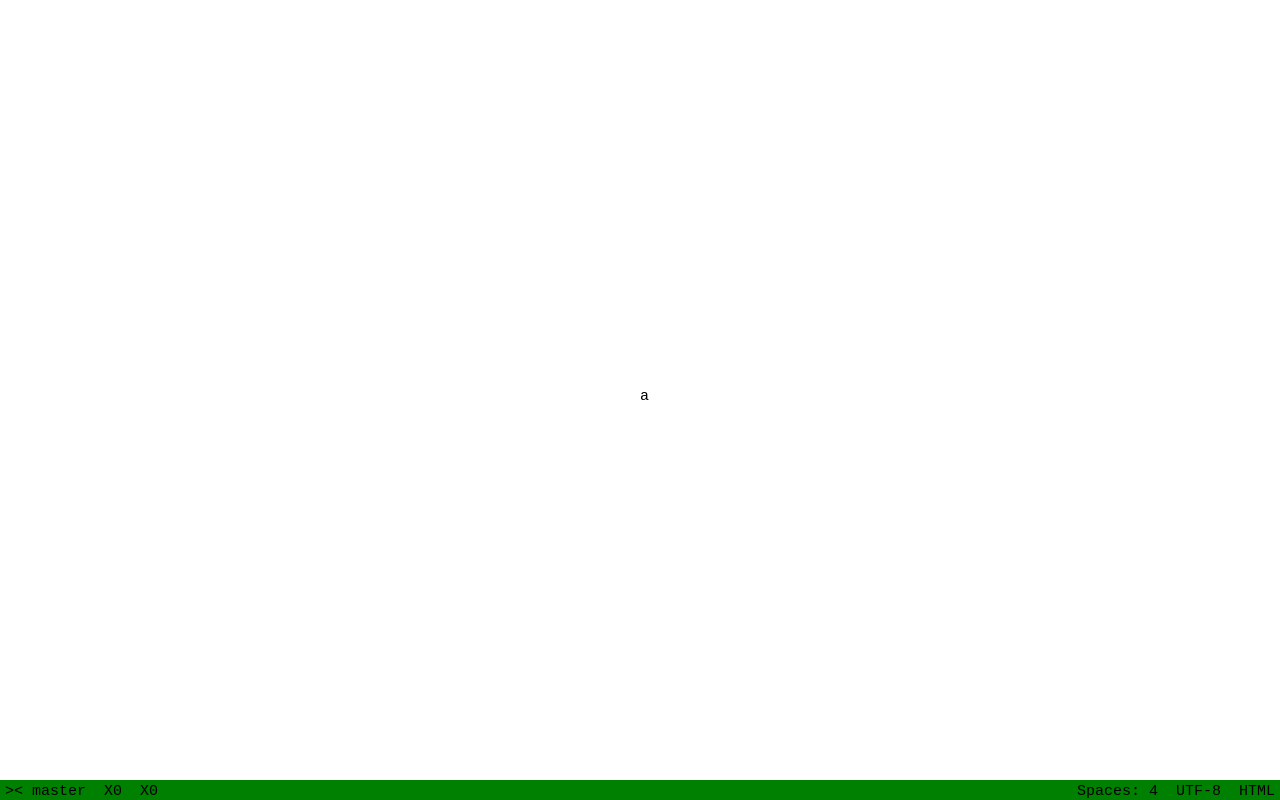
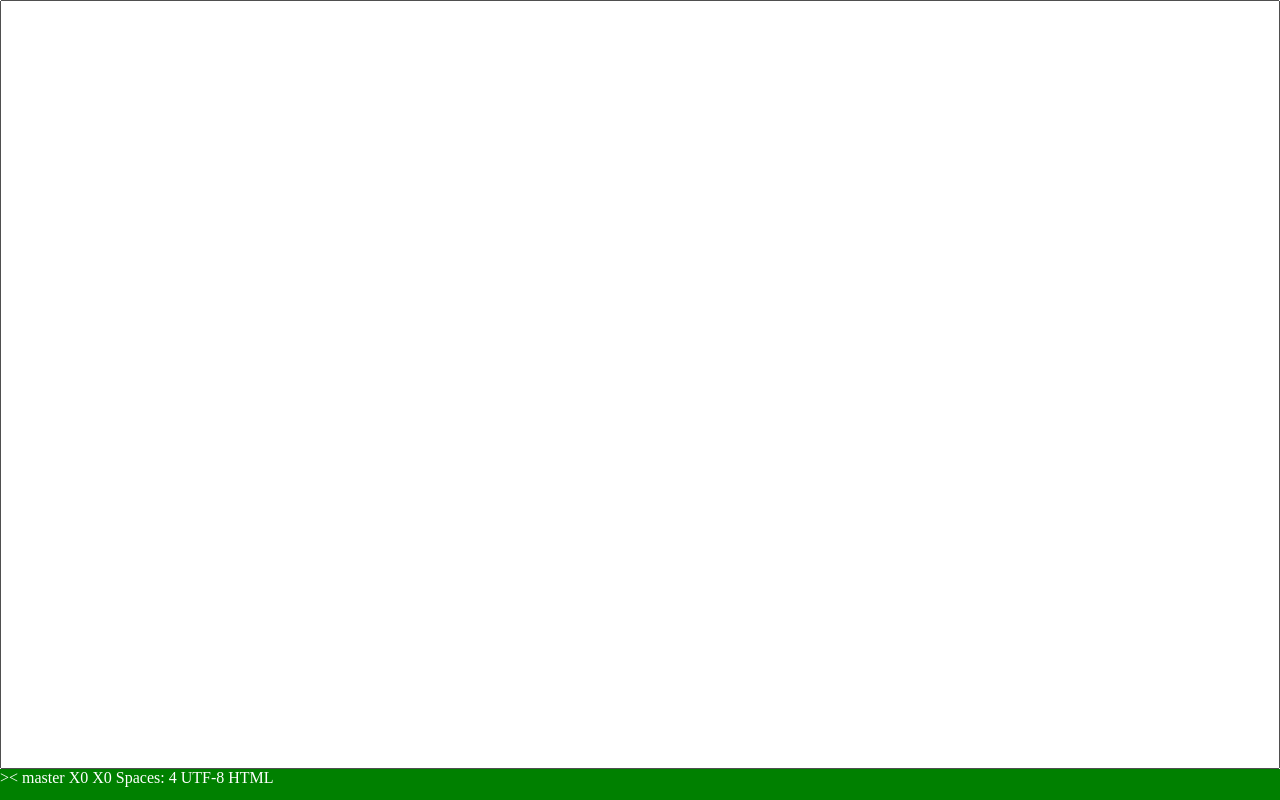
Before and after one commit to ptato/uu, a plain HTML site: page src/index.html in a window 1280 px wide. Drawn offline with Linux system fonts and the light colour scheme.

Commit message:
Use textarea
this is already better lmao

```diff
--- a/src/index.html
+++ b/src/index.html
@@ -3,54 +3,39 @@
         <meta charset="utf-8">
     </head>
     <body>
-        <canvas id="c"></canvas>
+        <main>
+            <textarea id="text"></textarea>
+            <div id="status"></div>
+        </main>
     </body>
     <style>
         * { margin: 0; padding: 0; }
-        body, html { width: 100%; height: 100%; }
-        /* https://stackoverflow.com/questions/3707151/make-canvas-fill-the-whole-page */
-        /* canvas {
-            position: absolute;
+        body, html, main { width: 100%; height: 100%; }
+        main {
+            display: flex;
+            flex-direction: column;
+            flex-wrap: nowrap;
+        }
+        #status {
+            width: 100%;
+            height: 32px;
+            background-color: green;
+            color: white;
+        }
+        #text {
             width: 100%;
             height: 100%;
-        } */
+            resize: none;
+            font-family: 'Cousine', 'Liberation Mono', monospace;
+        }
     </style>
 
     <script>
-        let state = {
-            text: "a"
-        };
-
-        let c = document.getElementById("c");
-        let ctx = c.getContext("2d");
-        c.width = window.innerWidth;
-        c.height = window.innerHeight;
-        /* https://developer.mozilla.org/en-US/docs/Web/API/Canvas_API */
-        function render() {
-            ctx.fillStyle = "white";
-            ctx.clearRect(0, 0, window.innerWidth, window.innerHeight);
-            let statusHeight = 20;
-            ctx.fillStyle = "green";
-            ctx.fillRect(0, window.innerHeight-statusHeight, window.innerWidth, statusHeight);
-            ctx.fillStyle = "black";
-            ctx.font = statusHeight/4*3 + "px monospace";
-            let textBaseline = window.innerHeight-statusHeight/4;
-            ctx.fillText('>< master  X0  X0', statusHeight/4, textBaseline);
-            let rightText = "Spaces: 4  UTF-8  HTML";
-            let metrics = ctx.measureText(rightText);
-            ctx.fillText(rightText, window.innerWidth-metrics.width-statusHeight/4, textBaseline);
-            ctx.fillText(state.text, window.innerWidth/2, window.innerHeight/2);
-        }
-        render();
-        /* https://developer.mozilla.org/en-US/docs/Web/Events */
-        window.onresize = function() {
-            c.width = window.innerWidth;
-            c.height = window.innerHeight;
-            render();
-        };
-        window.addEventListener("keydown", function(event) {
-            uu_onKeyDown(event.key);
-        });
-        setInterval(render, 33.333);
+        let text = document.getElementById("text");
+        let status = document.getElementById("status");
+        status.innerText = ">< master  X0 X0    Spaces: 4  UTF-8  HTML";
+        // window.addEventListener("keydown", function(event) {
+        //     uu_onKeyDown(event.key);
+        // });
     </script>
 </html>
```
Also changed, not shown: 1 other file.
